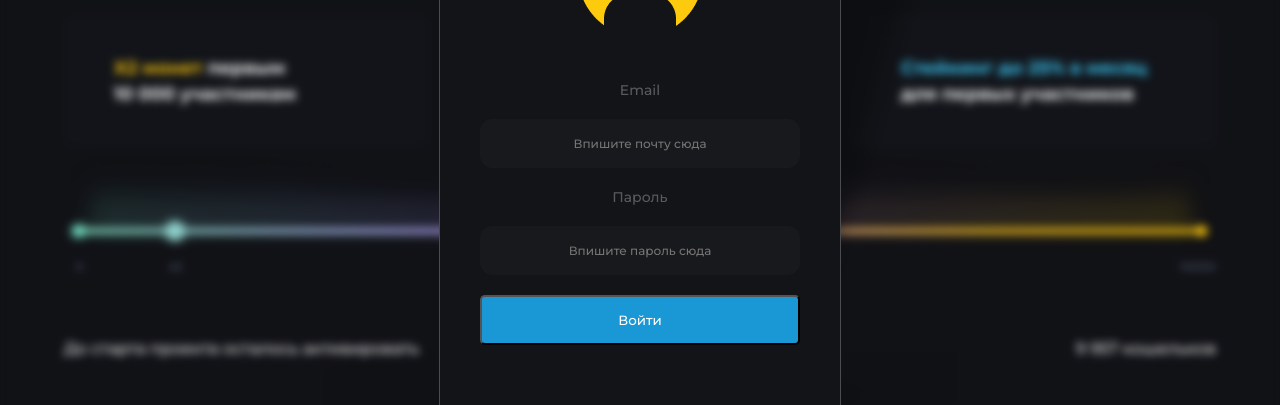
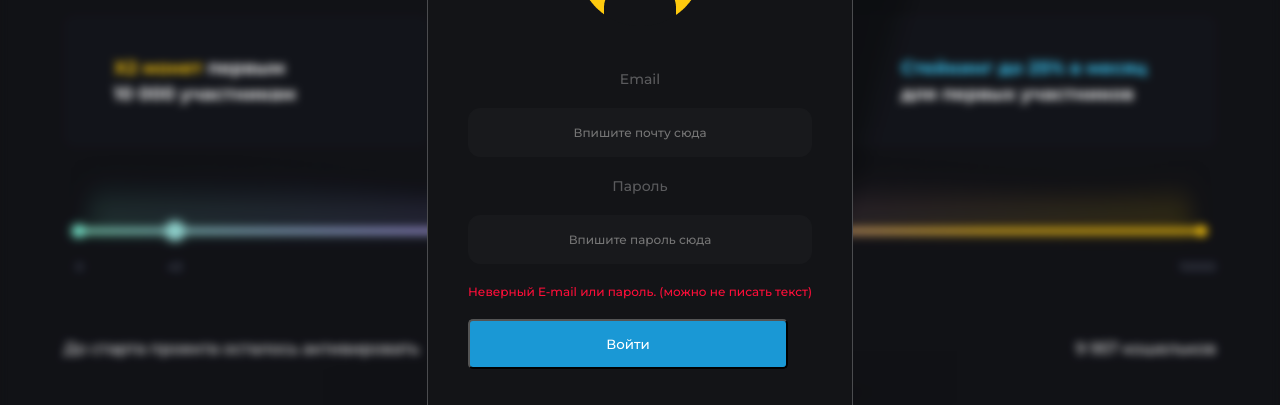
Before and after one commit to bodyaSokol/bodyaSokol.github.io, a plain HTML site: page index.html in a window 1280 px wide. Both pictures are taken after a click on the button "Войти". Shown: the part 333-738 px from the top of the page. Drawn offline with Linux system fonts and the light colour scheme.

Commit message:
добавил ошибку в авторизацию

```diff
--- a/#source/scss/style.scss
+++ b/#source/scss/style.scss
@@ -247,6 +247,7 @@ body{
 					max-width: 100%;
 					display: block;
 					cursor: pointer;
+					margin-top: 20px;
 				}
 				.popup_content_form_text{
 					text-align: left;
@@ -255,6 +256,9 @@ body{
 						text-decoration: underline;
 						color:#1A98D5;
 					}
+				}
+				.popup_content_form_text_red{
+					color:#FE0E39;
 				}
 			}
 		}
--- a/index.html
+++ b/index.html
@@ -34,6 +34,7 @@
 					<input type="text" name="email" id="email_input" class="popup_content_form_input" placeholder="Впишите почту сюда">
 					<label for="password_input" class="popup_content_form_label">Пароль</label>
 					<input type="password" name="password" id="password_input" class="popup_content_form_input" placeholder="Впишите пароль сюда">
+					<div class="popup_content_form_text popup_content_form_text_red">Неверный E-mail или пароль. (можно не писать текст)</div>
 					<button type="submit" class="popup_content_form_submit">Войти</button>
 				</form>
 			</div>
```
Also changed, not shown: css/style.css.
